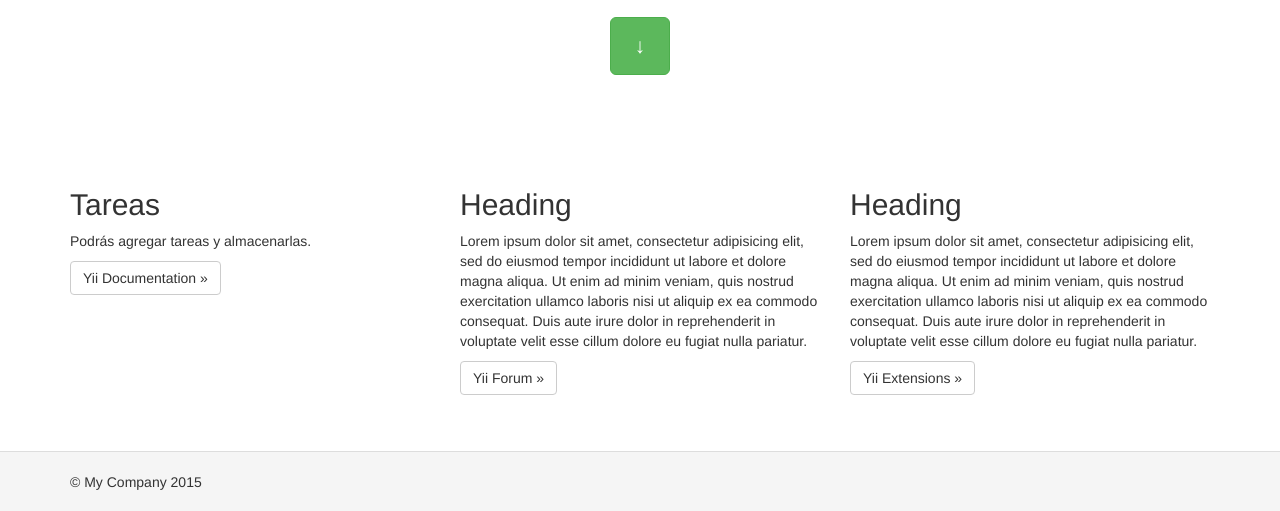
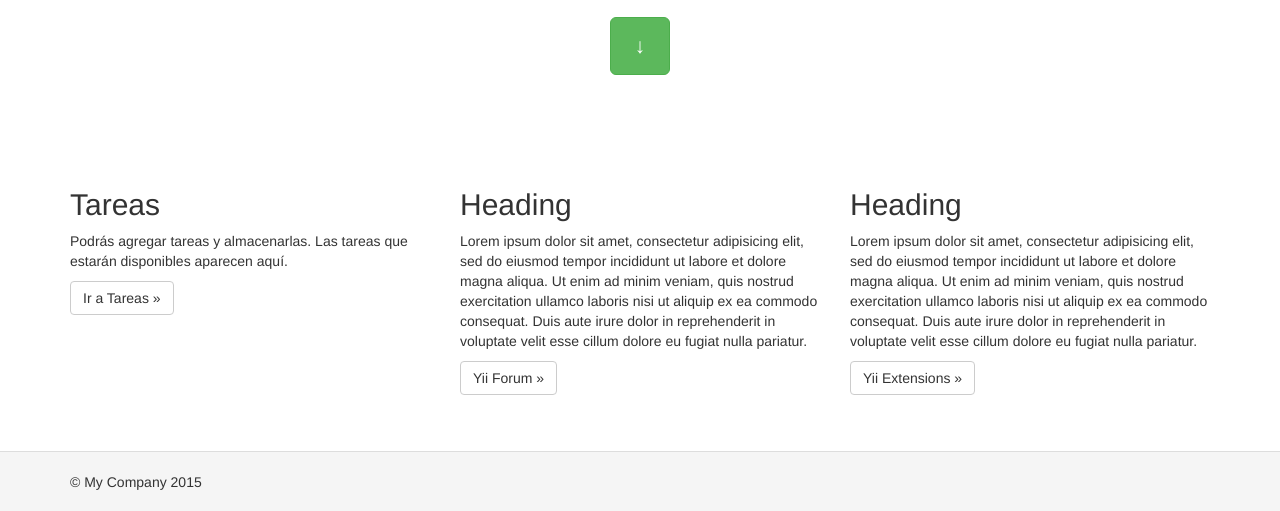
Before and after one commit to cesartejeda/ProyectoFinal, a Yii app: template MiAplicacion/views/site/index.php in a window 1280 px wide. Shown: the part 289-800 px from the top of the page. Run offline with PHP 8.4 and a stand-in for Yii, Linux system fonts and the light colour scheme; the template is opened without the code that fills it, so the values that code supplies are empty; some libraries are stand-ins or nearby versions.

Commit message:
septima edicion

```diff
--- a/MiAplicacion/views/site/index.php
+++ b/MiAplicacion/views/site/index.php
@@ -19,11 +19,11 @@ $this->title = 'My Yii Application';
 
         <div class="row">
             <div class="col-lg-4">
-                <h2>Tareas</h2>
+                 <h2>Tareas</h2>
 
-                <p>Podrás agregar tareas y almacenarlas.</p>
+                <p>Podrás agregar tareas y almacenarlas. Las tareas que estarán disponibles aparecen aquí.</p>
 
-                <p><a class="btn btn-default" href="http://www.yiiframework.com/doc/">Yii Documentation &raquo;</a></p>
+                <p><a class="btn btn-default" href="index.php?r=tarea/index">Ir a Tareas &raquo;</a></p>
             </div>
             <div class="col-lg-4">
                 <h2>Heading</h2>
```
